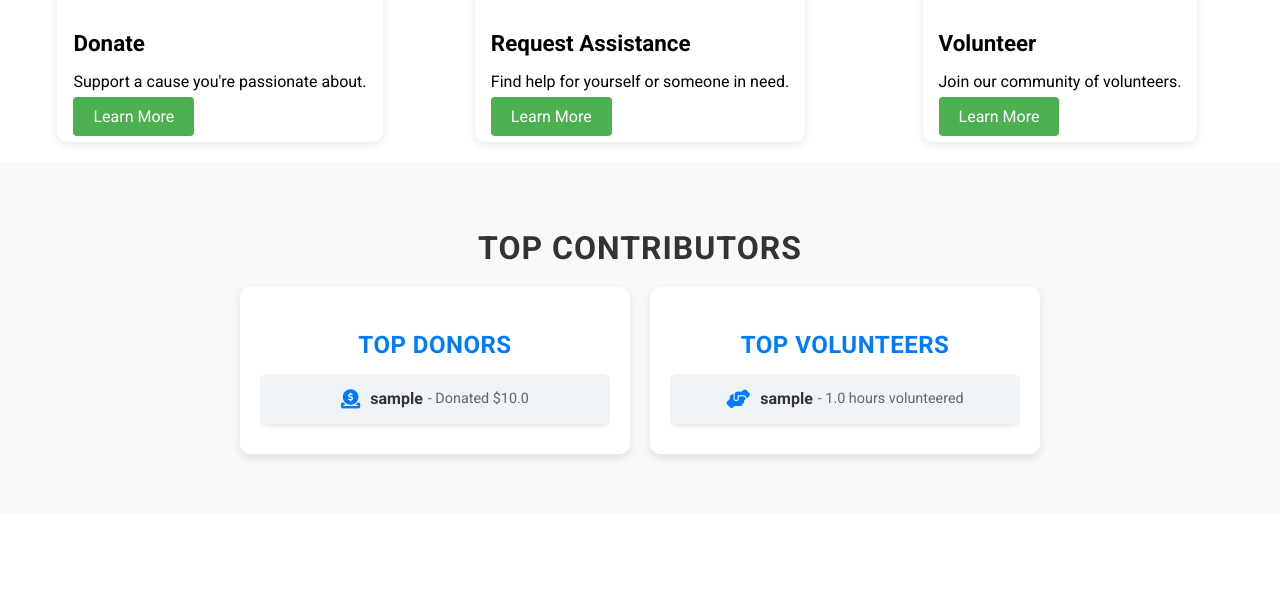
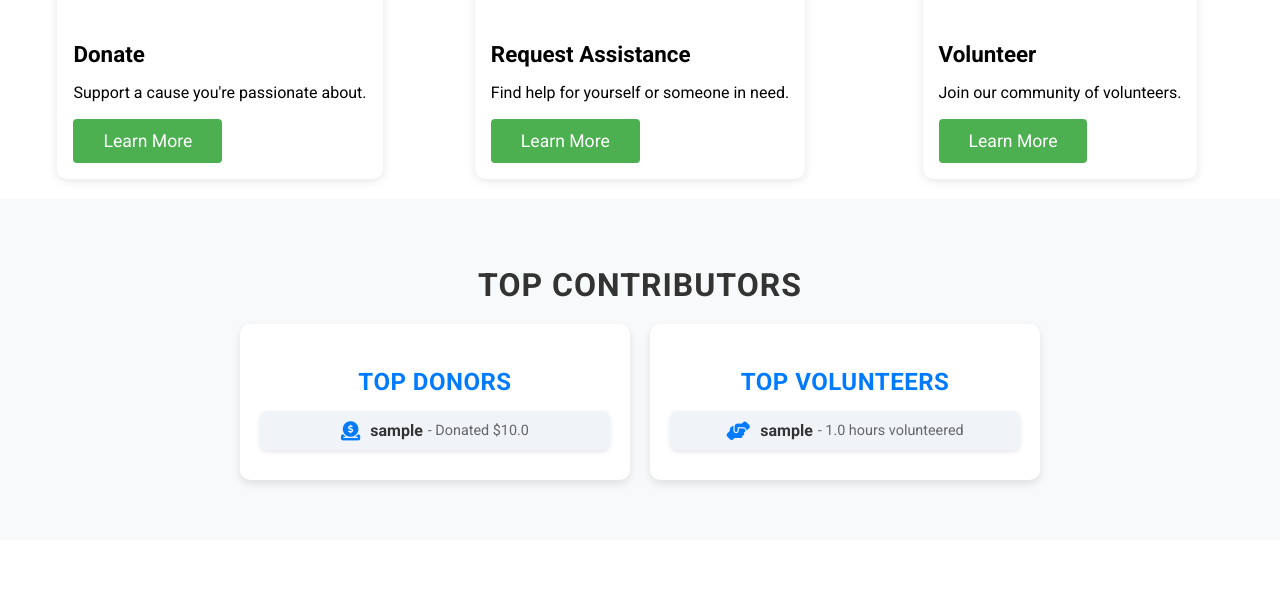
Before and after one commit to GtGt3434/Proto---part-2, a Flask app: page / in a window 1280 px wide. Shown: the part 1393-1994 px from the top of the page. Run offline with Flask 3, Linux system fonts and the light colour scheme; tables that the repository leaves empty hold one stand-in row (values such as "Sample post"); a database or web service that is not in the repository returns one stand-in record (values such as "Sample title"); data that the repository does not hold is empty; some libraries are stand-ins or nearby versions.

Commit message:
Iteration 5 - added credit card form and made the Top Contributors Section look better - V1

```diff
--- a/app/static/CSS/styles.css
+++ b/app/static/CSS/styles.css
@@ -34,6 +34,7 @@
 
 .swiper-pagination {
     bottom: 20px;
+    /* Adjust this value as needed to lift the dots up */
 }
 
 /* Hero Text Styles */
@@ -97,6 +98,7 @@
     box-shadow: 0 2px 10px rgba(0, 0, 0, 0.1);
     transition: transform 0.3s ease-in-out, box-shadow 0.3s ease-in-out;
     margin: 0 auto;
+    /* Ensure cards are centered */
 }
 
 .card img {
@@ -104,6 +106,7 @@
     height: 180px;
     object-fit: cover;
     border-top-left-radius: 8px;
+    /* Rounded corners at the top of the image */
     border-top-right-radius: 8px;
 }
 
@@ -130,39 +133,48 @@
 @media screen and (max-width: 768px) {
     .swiper-container {
         height: 30vh;
+        /* Shorter height in mobile view for better layout */
     }
 
     .hero-text h1 {
         font-size: 2rem;
+        /* Slightly smaller font size for headlines */
     }
 
     .hero-text p {
         font-size: 1.2rem;
+        /* Slightly smaller font size for paragraph text */
     }
 
     .card-container {
         grid-template-columns: 1fr;
+        /* Stack cards in a single column in mobile view */
     }
 
     .card img {
         height: 200px;
+        /* Adjust image height to maintain aspect ratio */
     }
 }
 
 /* Video Section Styles */
 .video-section {
     padding: 20px;
+    /* Add some padding around the video section */
 }
 
 .video-container {
+    /* Original styles for the video container */
     max-width: 800px;
     margin: auto;
     overflow: hidden;
     padding-top: 30%;
+    /* Adjust this value to maintain the original aspect ratio */
     position: relative;
 }
 
 .video-container iframe {
+    /* Original styles for the iframe */
     position: absolute;
     top: 0;
     left: 0;
@@ -174,18 +186,28 @@
 .how-to-help h2,
 .video-section h2 {
     text-align: center;
+    /* Center the headings */
     font-size: 2.0rem;
+    /* Increase the font size */
     font-weight: 600;
+    /* Make the font bold */
     color: #000000;
+    /* Choose a color that matches your theme */
     margin-bottom: 1rem;
+    /* Adjust bottom margin for spacing */
 }
+
+/* Existing CSS for Global Styles, Navbar, Swiper, Hero Text, Button, Card, and Footer */
 
 /* Who We Are Section Styles */
 .who-we-are {
     margin-top: 60px;
+    /* Adds space above the Who We Are section */
     padding: 100px 20px;
+    /* Increased top and bottom padding */
     background-image: url('https://source.unsplash.com/random/1920x1080?community');
     background-size: 120%;
+    /* Increases the zoom level of the background image */
     background-position: center;
     background-attachment: fixed;
     position: relative;
@@ -193,6 +215,7 @@
     color: #fff;
     text-align: center;
     border-radius: 20px;
+    /* Larger border-radius for more rounded corners */
 }
 
 .who-we-are .container {
@@ -203,12 +226,9 @@
 
 .who-we-are h2 {
     font-size: 2.5rem;
-    margin-bottom: 30px;
-}
-
-.who-we-are p {
-    font-size: 1.2rem;
-    margin-bottom: 30px;
+    /* Prominent heading size */
+    margin-bottom: 20px;
+    /* Spacing between heading and paragraph */
 }
 
 .who-we-are::before {
@@ -219,28 +239,48 @@
     bottom: 0;
     left: 0;
     background: rgba(0, 0, 0, 0.6);
+    /* Slightly lighter overlay for better contrast */
     z-index: 1;
 }
 
 .who-we-are .content-box {
     display: inline-block;
     padding: 40px;
+    /* Padding inside the content box */
     margin: 0 10px;
+    /* Space around the content box */
     background: rgba(0, 0, 0, 0.5);
+    /* Semi-transparent background for content */
     border-radius: 8px;
     max-width: 600px;
+    /* To ensure the content box doesn't stretch too wide */
 }
 
-/* JavaScript-controlled classes */
-.hidden {
-    visibility: hidden;
-    animation-name: fadeOutDown;
+.who-we-are h2 {
+    font-size: 2.5rem;
+    margin-bottom: 30px;
+    /* Increased space below the heading */
 }
 
-.visible {
-    visibility: visible;
-    animation-name: fadeInUp;
+.who-we-are p {
+    font-size: 1.2rem;
+    margin-bottom: 30px;
+    /* Increased space below the paragraph */
 }
+
+.btn {
+    padding: 12px 30px;
+    /* Larger button padding */
+    font-size: 1.1rem;
+    /* Larger font size for button text */
+    margin-top: 1px;
+    /* Space above the button */
+    display: inline-block;
+    /* Ensures the button respects margin and padding */
+}
+
+
+
 
 @keyframes fadeInUp {
     from {
@@ -266,53 +306,172 @@
     }
 }
 
+.who-we-are .content-box {
+    animation-name: fadeInUp;
+    animation-duration: 1s;
+    animation-fill-mode: both;
+}
+
+/* JavaScript-controlled classes */
+.hidden {
+    visibility: hidden;
+    animation-name: fadeOutDown;
+}
+
+.visible {
+    visibility: visible;
+    animation-name: fadeInUp;
+}
+
+/* Responsive styles for Who We Are Section */
 @media screen and (max-width: 768px) {
     .who-we-are h2 {
         font-size: 2rem;
+        /* Slightly smaller font size in mobile view */
     }
 
     .who-we-are p {
         font-size: 1rem;
+        /* Adjust paragraph font size for smaller screens */
     }
 }
 
 /* The Modal (background) */
 .modal {
     display: none;
+    /* Hidden by default */
     position: fixed;
+    /* Stay in place */
     z-index: 1000;
+    /* Sit on top of everything */
     left: 0;
     top: 0;
     width: 100%;
+    /* Full width */
     height: 100%;
+    /* Full height */
     overflow: auto;
+    /* Enable scroll if needed */
     background-color: rgba(0, 0, 0, 0.6);
+    /* Black w/ opacity */
     transition: opacity 300ms ease-in-out;
+    /* Animate the background */
+}
+/* Show the modal when it's target is active (it is open) */
+.modal:target {
+    display: block;
+    /* Unhide the modal */
+    pointer-events: auto;
+    /* Enable mouse interactions */
+    opacity: 1;
+    /* Set the opacity to 1 to fade in */
 }
 
-.modal:target {
-    display: block;
-    pointer-events: auto;
-    opacity: 1;
+.modal-content * {
+    font-family: 'Open Sans', sans-serif;
+    /* Change font-family to Open Sans */
+    color: #333;
+    /* Dark grey for better readability */
+    line-height: 1.6;
+    /* Spacing out lines for better readability */
 }
 
+/* Modal Content */
 .modal-content {
     position: relative;
     background-color: #fefefece;
     margin: 10% auto;
+    /* 10% from the top and centered */
     padding: 40px;
+    /* More padding */
     border-radius: 10px;
+    /* Rounded corners */
     width: 60%;
+    /* Width */
     max-width: 600px;
+    /* Max width to control the line length */
     box-shadow: 0 5px 15px rgba(0, 0, 0, 0.2);
+    /* Softer shadow */
     transition: transform 300ms ease-in-out, opacity 300ms ease-in-out;
+    /* Animate the transform and opacity */
     transform: scale(0.95);
+    /* Start with the content slightly scaled down */
     opacity: 0;
+    /* Start with 0 opacity for fade-in effect */
 }
 
+/* Modal Animation for scaling up and fading in */
 .modal:target .modal-content {
     transform: scale(1);
+    /* Scale the content up when active */
     opacity: 1;
+    /* Fade in the content when active */
+}
+
+/* Styles for the content inside the modal */
+.modal-content h2,
+.modal-content h3,
+.modal-content p {
+    font-family: 'Open Sans', sans-serif;
+    /* New font family */
+    line-height: 1.6;
+    /* Spacing out lines for better readability */
+}
+
+/* The Close Button */
+.close {
+    color: #aaa;
+    position: absolute;
+    /* Position it in the top right corner of the modal */
+    top: 20px;
+    /* Increase space from top */
+    right: 20px;
+    /* Increase space from right */
+    font-size: 30px;
+    /* Adjust font size */
+    font-weight: bold;
+}
+
+.close:hover,
+.close:focus {
+    color: #333;
+    /* Darker color on hover/focus for better visibility */
+    cursor: pointer;
+}
+
+/* Button styles */
+.btn {
+    /* ... existing .btn styles ... */
+    cursor: pointer;
+    /* Additional for the button */
+}
+
+/* Add a fade-out animation to the modal content when closing */
+@keyframes fadeOut {
+    to {
+        opacity: 0;
+        transform: scale(0.9);
+    }
+}
+
+/* Add this class to the modal content when closing the modal to trigger fade-out */
+.modal-content.closing {
+    animation-name: fadeOut;
+    animation-duration: 200ms;
+    animation-fill-mode: forwards;
+    /* Retain the final frame of the animation */
+}
+
+/* Adjustments for smaller screens */
+@media screen and (max-width: 768px) {
+    .modal-content {
+        width: 80%;
+        /* Slightly wider on smaller screens for better use of space */
+        margin: 10% auto;
+        /* Increase top margin on smaller screens */
+        padding: 30px;
+        /* Adjust padding on smaller screens */
+    }
 }
 
 /* Top Contributors Section Styles */
@@ -362,43 +521,6 @@
     letter-spacing: 0.5px;
 }
 
-/* Fade-in and Fade-out Animation */
-.fade-container {
-    position: relative;
-    height: 60px;
-    /* Adjust based on content height */
-    overflow: hidden;
-}
-
-.fade-in-out {
-    position: absolute;
-    top: 0;
-    left: 0;
-    right: 0;
-    bottom: 0;
-    opacity: 0;
-    transform: translateY(10px);
-    /* Start with a slight translation */
-    transition: opacity 1.5s ease-in-out, transform 1.5s ease-in-out;
-    /* Smooth fade and slide effect */
-    pointer-events: none;
-    /* Prevent interaction while hidden */
-}
-
-.fade-in-out.visible {
-    opacity: 1;
-    transform: translateY(0);
-    /* Move to original position */
-    pointer-events: auto;
-    /* Enable interaction when visible */
-}
-
-.fade-in-out.hidden {
-    opacity: 0;
-    transform: translateY(10px);
-    /* Keep the translation subtle */
-}
-
 /* Hover Effect for Contributor Card */
 .contributor-card {
     display: flex;
--- a/app/templates/index.html
+++ b/app/templates/index.html
@@ -96,9 +96,9 @@
                 <!-- Top Donors -->
                 <div class="top-donors">
                     <h3>Top Donors</h3>
-                    <div class="fade-container">
+                    <div>
                         {% for donor in top_donors %}
-                        <div class="fade-in-out contributor-card">
+                        <div class="contributor-card">
                             <i class="fas fa-donate"></i> <!-- Example icon -->
                             <span class="contributor-name">{{ donor.username }}</span>
                             <span class="contributor-detail">- Donated ${{ donor.total_donated }}</span>
@@ -109,9 +109,9 @@
                 <!-- Top Volunteers -->
                 <div class="top-volunteers">
                     <h3>Top Volunteers</h3>
-                    <div class="fade-container">
+                    <div>
                         {% for volunteer in top_volunteers %}
-                        <div class="fade-in-out contributor-card">
+                        <div class="contributor-card">
                             <i class="fas fa-hands-helping"></i> <!-- Example icon -->
                             <span class="contributor-name">{{ volunteer.username }}</span>
                             <span class="contributor-detail">- {{ volunteer.total_hours }} hours volunteered</span>
@@ -141,14 +141,17 @@
             <span class="close">&times;</span>
             <h2>Who We Are</h2>
             <p>We are a charity platform that bridges the gap between those in need and those willing to give. Our team
-                comprises compassionate individuals dedicated to supporting war victims, the homeless, and the unemployed.
+                comprises compassionate individuals dedicated to supporting war victims, the homeless, and the
+                unemployed.
             </p>
             <h3>Our Mission</h3>
-            <p>We strive to create a seamless and transparent connection between donors, volunteers, and those awaiting a
+            <p>We strive to create a seamless and transparent connection between donors, volunteers, and those awaiting
+                a
                 helping hand, ensuring every contribution makes an impact.</p>
             <h3>Overcoming Challenges</h3>
             <p>We acknowledge the difficulties in locating genuine aid recipients and guaranteeing direct resource
-                allocation. By simplifying donation and volunteering processes and prioritizing user experience, we foster
+                allocation. By simplifying donation and volunteering processes and prioritizing user experience, we
+                foster
                 trust and efficiency in charitable activities.</p>
             <h3>Our Unique Approach</h3>
             <p>Our platform is custom-built to tackle specific challenges in charity and contribution. We offer a
@@ -235,33 +238,5 @@
             span.onclick(); // Use the closing function
         }
     };
-
-    // Fade-in and fade-out effect for cycling through Top Donors and Volunteers
-    document.addEventListener('DOMContentLoaded', function () {
-        const fadeContainers = document.querySelectorAll('.fade-container');
-
-        fadeContainers.forEach(container => {
-            const items = container.querySelectorAll('.fade-in-out');
-            let currentIndex = 0;
-
-            function showNextItem() {
-                items.forEach((item, index) => {
-                    if (index === currentIndex) {
-                        item.classList.add('visible');
-                        item.classList.remove('hidden');
-                    } else {
-                        item.classList.remove('visible');
-                        item.classList.add('hidden');
-                    }
-                });
-
-                currentIndex = (currentIndex + 1) % items.length;
-            }
-
-            showNextItem(); // Show the first item immediately
-
-            setInterval(showNextItem, 3000); // Change every 3 seconds
-        });
-    });
 </script>
 {% endblock %}
```
